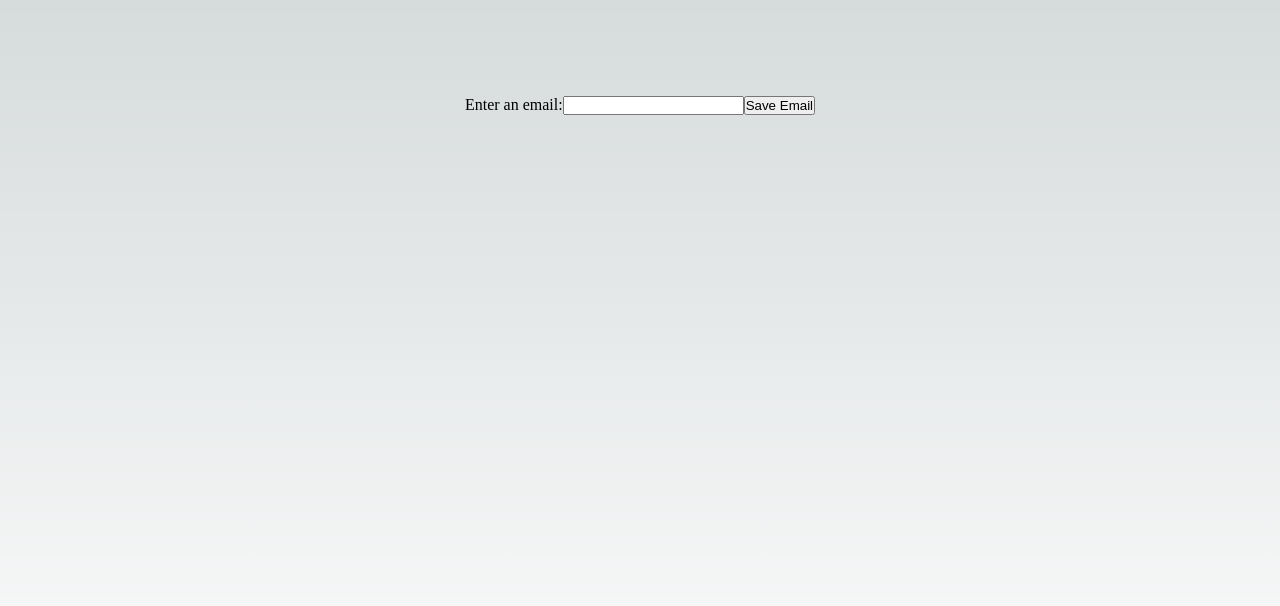
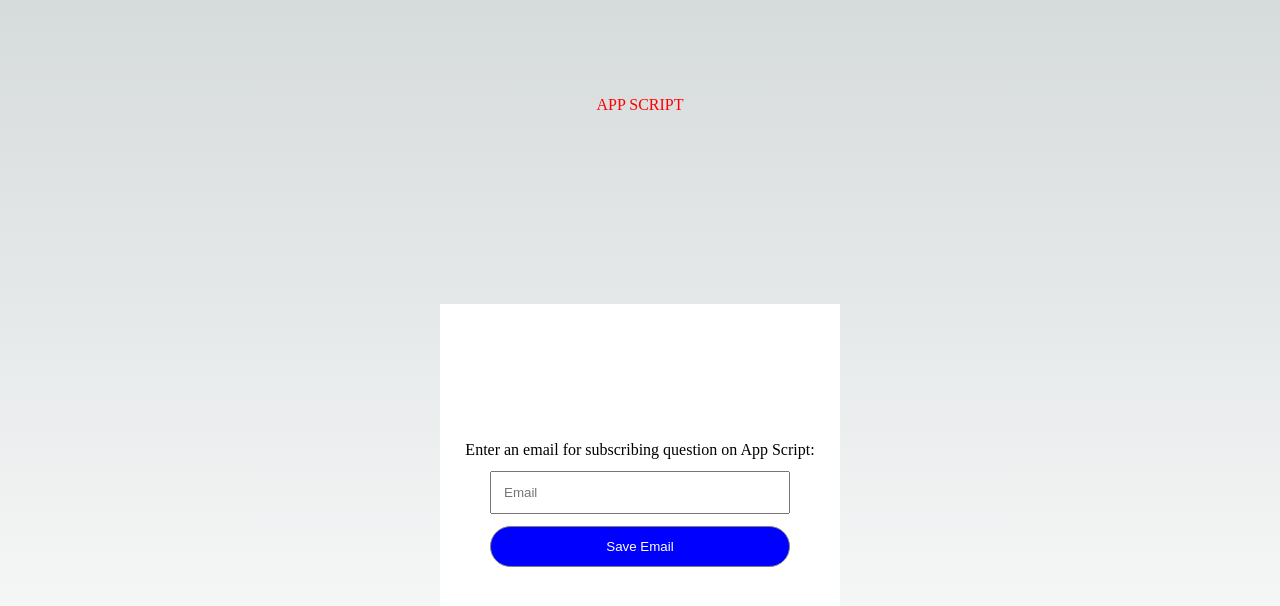
Before and after one commit to Salot13/app-script, a Next.js app: page /1 in a window 1280 px wide. Shown: the top 606 px of the page. Built offline with nearby package versions, Linux system fonts and the light colour scheme.

Commit message:
fix: design and 2 api added

```diff
--- a/src/pages/[uid]/index.tsx
+++ b/src/pages/[uid]/index.tsx
@@ -2,11 +2,15 @@
 import { useState } from "react";
 import styles from "../../styles/Home.module.css";
 import { db } from "@/firebase";
-import handleSubmitPost from "../api/index";
 import { useRouter } from "next/router";
+import axios from "axios";
 
 export default function Id() {
   const [email, setEmail] = useState("");
+  const [isSubscribed, setIsSubscribed] = useState({
+    isModal: false,
+    error: "",
+  });
   const { query } = useRouter();
 
   const handleEmailChange = (e: any) => {
@@ -14,7 +18,6 @@ export default function Id() {
   };
 
   const handleSaveEmail = async () => {
-    await handleSubmitPost({ id: "9" });
     if (!query?.uid || !email) {
       console.error("ID and email are required.");
       return;
@@ -25,36 +28,96 @@ export default function Id() {
 
     docRef
       .get()
-      .then((doc) => {
-        // if (doc.exists) {
-        //   const existingData: any = doc.data();
-        //   const existingEmails = existingData.email || [];
-        //   existingEmails.push(email);
-        //   return docRef.update({ email: existingEmails });
-        // } else {
-        //   return docRef.set({ email: [email] });
-        // }
+      .then(async (doc) => {
+        if (doc.exists) {
+          const existingData: any = doc.data();
+          const existingEmails = existingData.email || [];
+          existingEmails.push(email);
+          docRef.update({ email: existingEmails });
+          await axios.post("/api/confirm-subscribing", {
+            id: test,
+            email: email,
+          });
+        } else {
+          return docRef.set({ email: [email] });
+        }
       })
       .then(() => {
-        console.log("Email appended to Firebase document");
+        setIsSubscribed({
+          isModal: true,
+          error: "Successfully subscribed to question. Thank You!!!!",
+        });
       })
       .catch((error) => {
-        console.error("Error updating email: ", error);
+        setIsSubscribed({
+          isModal: false,
+          error: "Internal server error. Please try again",
+        });
       });
   };
 
   return (
     <main>
       <div className={styles.main}>
-        <form>
-          <label>
-            Enter an email:
-            <input type="text" value={email} onChange={handleEmailChange} />
-          </label>
-          <button type="button" onClick={handleSaveEmail}>
-            Save Email
-          </button>
-        </form>
+        <div style={{ color: "red", fontSize: "16px" }}>APP SCRIPT</div>
+        {!isSubscribed?.isModal ? (
+          <div
+            style={{
+              background: "white",
+              height: "400px",
+              width: "400px",
+              margin: "0px",
+              display: "flex",
+              flexDirection: "column",
+              alignItems: "center",
+              justifyContent: "center",
+            }}
+          >
+            <label style={{ marginBottom: "12px" }}>
+              Enter an email for subscribing question on App Script:
+            </label>
+            <input
+              type="text"
+              value={email}
+              onChange={handleEmailChange}
+              placeholder="Email"
+              style={{
+                marginBottom: "12px",
+                width: "300px",
+                padding: "12px",
+              }}
+            />
+            <button
+              type="button"
+              onClick={handleSaveEmail}
+              style={{
+                width: "300px",
+                padding: "12px",
+                background: "blue",
+                color: "white",
+                border: "1px solid gray",
+                borderRadius: "30px",
+              }}
+            >
+              Save Email
+            </button>
+          </div>
+        ) : (
+          <div
+            style={{
+              background: "white",
+              height: "400px",
+              width: "400px",
+              margin: "0px",
+              display: "flex",
+              flexDirection: "column",
+              alignItems: "center",
+              justifyContent: "center",
+            }}
+          >
+            Successfully subscribed to the question. Thank You !!!!!
+          </div>
+        )}
       </div>
     </main>
   );
--- /dev/null
+++ b/src/pages/api/confirm-subscribing.js
@@ -0,0 +1,36 @@
+/* eslint-disable import/no-anonymous-default-export */
+import nodemailer from "nodemailer";
+import { db } from "@/firebase";
+
+export default async function (req, res) {
+  const docRef = db.collection("emails").doc(req?.body?.id);
+  const userEmail = req?.body?.email;
+  const doc = await docRef.get();
+  if (doc.exists) {
+    docRef.get().then(async () => {
+      const transporter = nodemailer.createTransport({
+        host: "smtp.gmail.com",
+        auth: {
+          user: "kineticproject13@gmail.com",
+          pass: "piunwkesgvfekplr",
+        },
+      });
+      const mailData = {
+        to: userEmail,
+        subject: `Message From App Script`,
+        text: `You  are subscurbing to this question. ${doc.question}`,
+      };
+      await new Promise((resolve, reject) => {
+        transporter.sendMail(mailData, (err, info) => {
+          if (err) {
+            reject(err);
+          } else {
+            resolve(info);
+          }
+        });
+      });
+    });
+  } else {
+    console.log("Document not found.");
+  }
+}
--- /dev/null
+++ b/src/pages/api/question-service.js
@@ -0,0 +1,17 @@
+/* eslint-disable import/no-anonymous-default-export */
+import { db } from "@/firebase";
+
+export default async function (req, res) {
+  const docRef = db.collection("emails").doc(req?.body?.id);
+
+  const doc = await docRef.get();
+  if (doc.exists) {
+    docRef.get().then((doc) => {
+      if (doc.exists) {
+        return docRef.update({ question: req.body.question });
+      }
+    });
+  } else {
+    console.log("Document not found.");
+  }
+}
```
